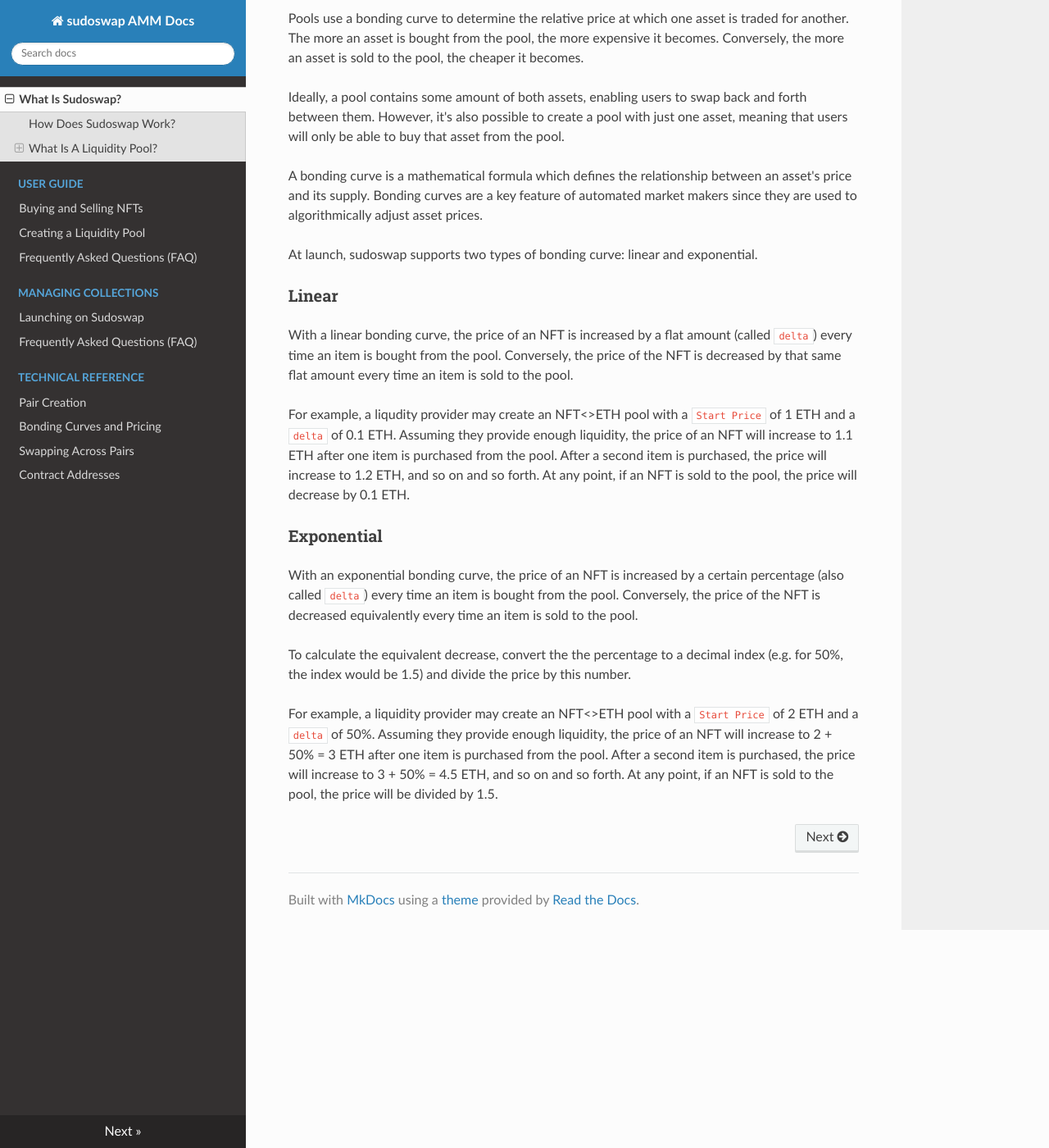
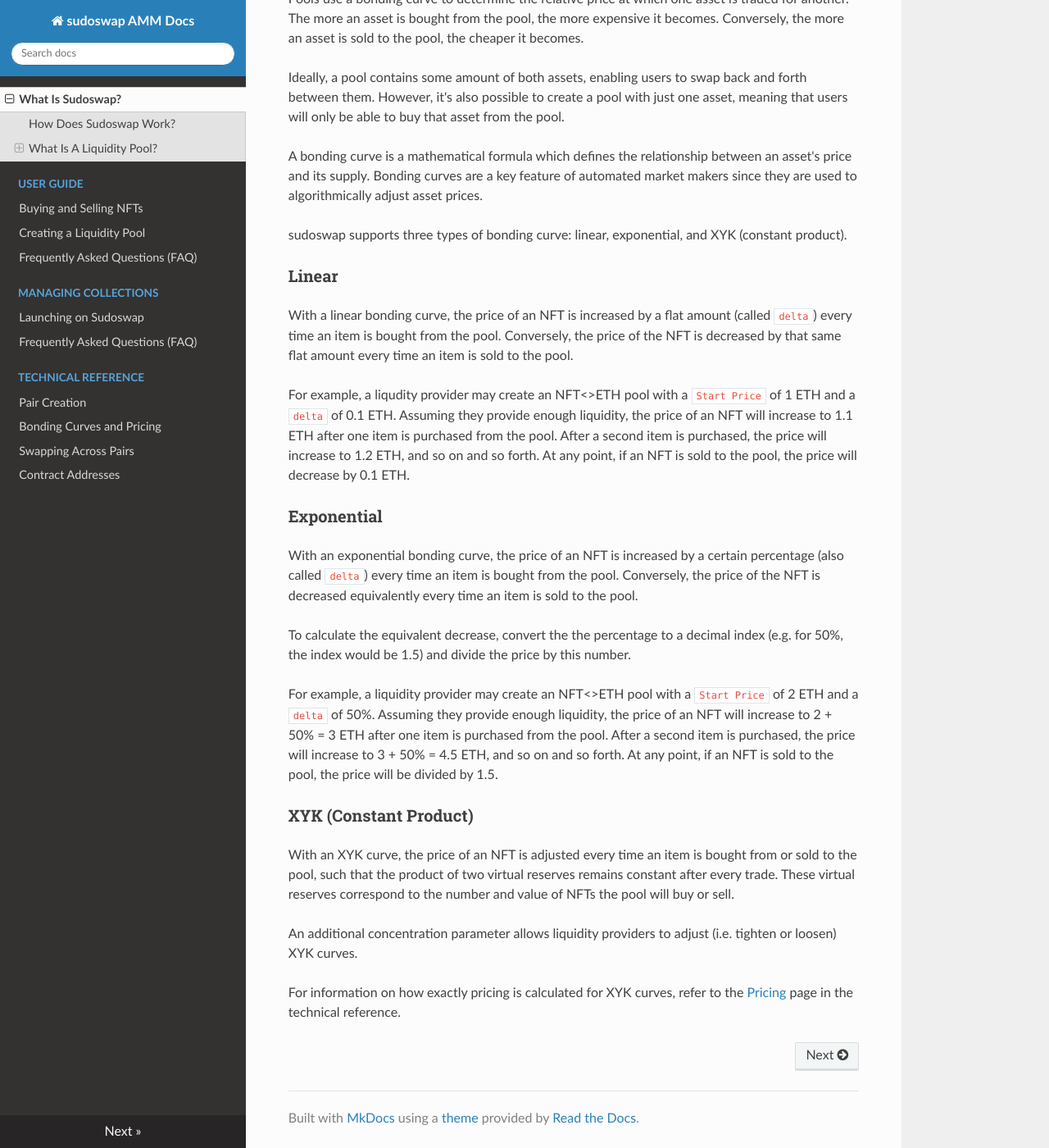
Before and after one commit to sudoswap/lssvm-docs, an MkDocs documentation site: the page built from docs/index.md, in a window 1280 px wide and 1400 px high, scrolled down 909 px. Shown: the whole window at 82% size. Built offline with MkDocs 1.6.1, drawn with Linux system fonts in a browser that asks for light colours; nearby versions of some CDN libraries; some of the changed text lies outside the part shown.

Commit message:
add xyk curve to curves explainer

```diff
--- a/docs/index.md
+++ b/docs/index.md
@@ -25,7 +25,7 @@
 
 A bonding curve is a mathematical formula which defines the relationship between an asset's price and its supply. Bonding curves are a key feature of automated market makers since they are used to algorithmically adjust asset prices.
 
-At launch, sudoswap supports two types of bonding curve: linear and exponential.
+sudoswap supports three types of bonding curve: linear, exponential, and XYK (constant product).
 
 ### Linear
 
@@ -40,3 +40,11 @@
 To calculate the equivalent decrease, convert the the percentage to a decimal index (e.g. for 50%, the index would be 1.5) and divide the price by this number.
 
 For example, a liquidity provider may create an NFT<>ETH pool with a `Start Price` of 2 ETH and a `delta` of 50%. Assuming they provide enough liquidity, the price of an NFT will increase to 2 + 50% = 3 ETH after one item is purchased from the pool. After a second item is purchased, the price will increase to 3 + 50% = 4.5 ETH, and so on and so forth. At any point, if an NFT is sold to the pool, the price will be divided by 1.5.
+
+### XYK (Constant Product)
+
+With an XYK curve, the price of an NFT is adjusted every time an item is bought from or sold to the pool, such that the product of two virtual reserves remains constant after every trade. These virtual reserves correspond to the number and value of NFTs the pool will buy or sell.
+
+An additional concentration parameter allows liquidity providers to adjust (i.e. tighten or loosen) XYK curves.
+
+For information on how exactly pricing is calculated for XYK curves, refer to the [Pricing](https://docs.sudoswap.xyz/reference/pricing/) page in the technical reference.
```
Also changed, not shown: other parts of docs/index.md (+1 -1 lines).
